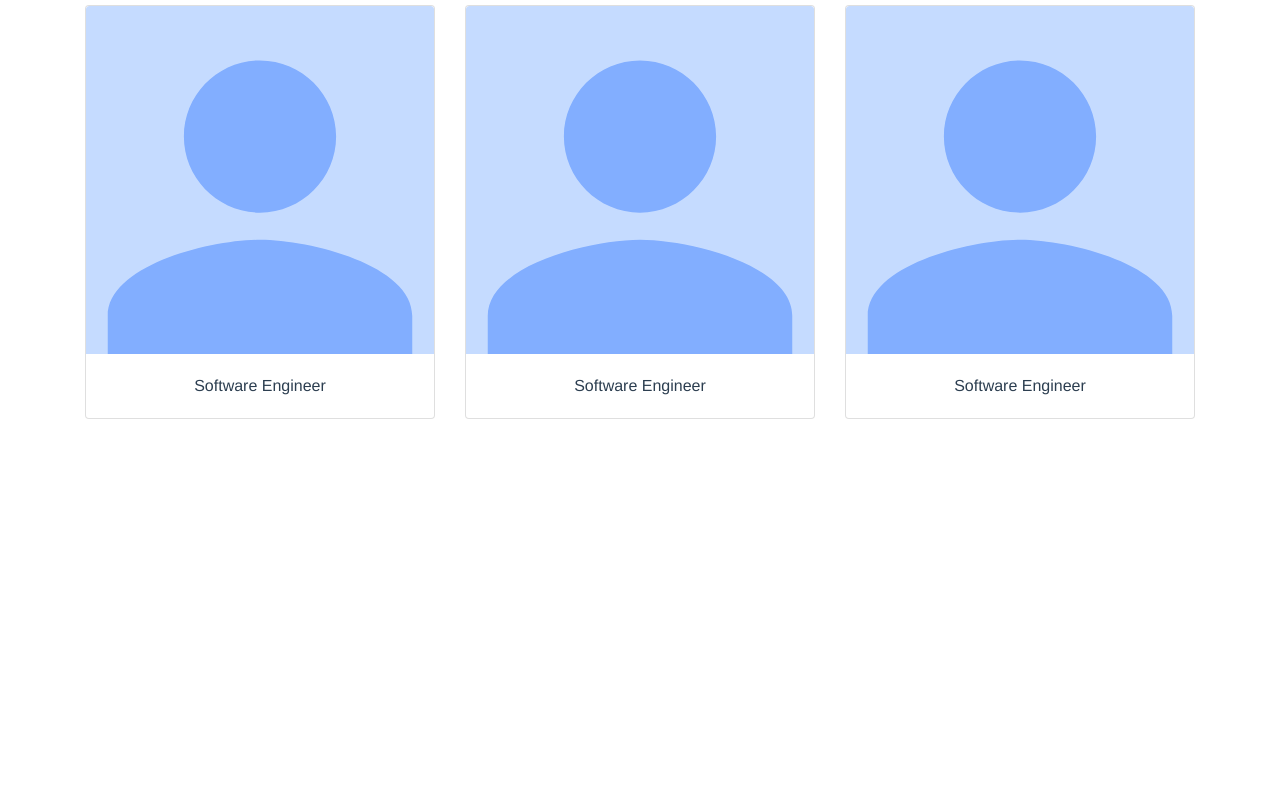
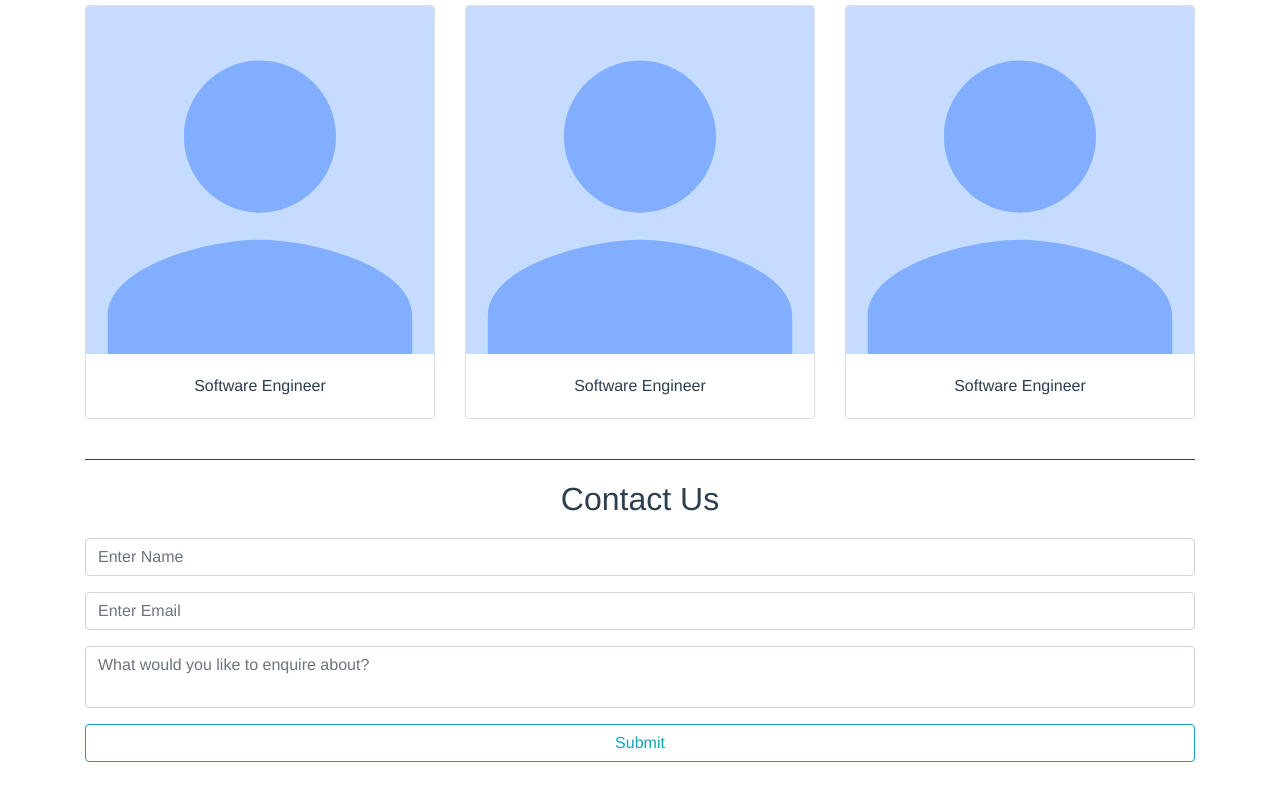
Before and after one commit to NabeelahY/glowing-octo-waddle, a Vue app: page / in a window 1280 px wide. Shown: the part 1304-2104 px from the top of the page. Before the commit the page ends 1743 px from the top, so only its background shows below. Built offline with nearby package versions, Linux system fonts and the light colour scheme.

Commit message:
Add conatct component

```diff
--- a/src/App.vue
+++ b/src/App.vue
@@ -5,6 +5,7 @@
     <About />
     <Services />
     <Team />
+    <Contact />
   </div>
 </template>
 
@@ -14,6 +15,8 @@ import Hero from "./components/Hero.vue";
 import About from "./components/About.vue";
 import Services from "./components/Services.vue";
 import Team from "./components/Team.vue";
+import Contact from "./components/Contact.vue";
+
 
 
 export default {
@@ -23,7 +26,8 @@ export default {
     Hero,
     About,
     Services,
-    Team
+    Team,
+    Contact
   }
 };
 </script>
--- /dev/null
+++ b/src/components/Contact.vue
@@ -0,0 +1,38 @@
+<template>
+  <b-container>
+    <div class="contact">
+      <h2>Contact Us</h2>
+      <b-form-group>
+        <b-form-input type="text" placeholder="Enter Name" trim></b-form-input>
+      </b-form-group>
+      <b-form-group>
+        <b-form-input type="email" placeholder="Enter Email" trim></b-form-input>
+      </b-form-group>
+      <b-form-group>
+        <b-form-textarea placeholder="What would you like to enquire about?"></b-form-textarea>
+      </b-form-group>
+      <b-button type="submit" block variant="outline-info">Submit</b-button>
+    </div>
+  </b-container>
+</template>
+
+<script>
+export default {
+  name: "Conatct"
+};
+</script>
+
+<style scoped>
+.contact {
+  margin: 40px 0;
+  padding: 20px 0;
+  border-top: 1px solid;
+}
+h2 {
+  margin-bottom: 20px;
+}
+
+textarea {
+  resize: none;
+}
+</style>
```
